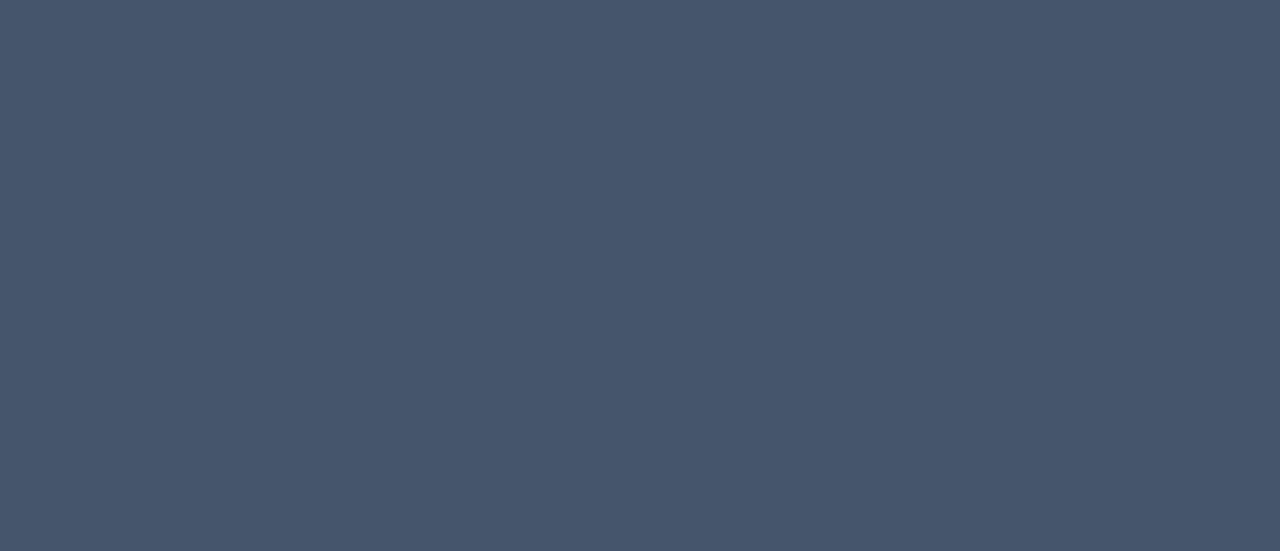
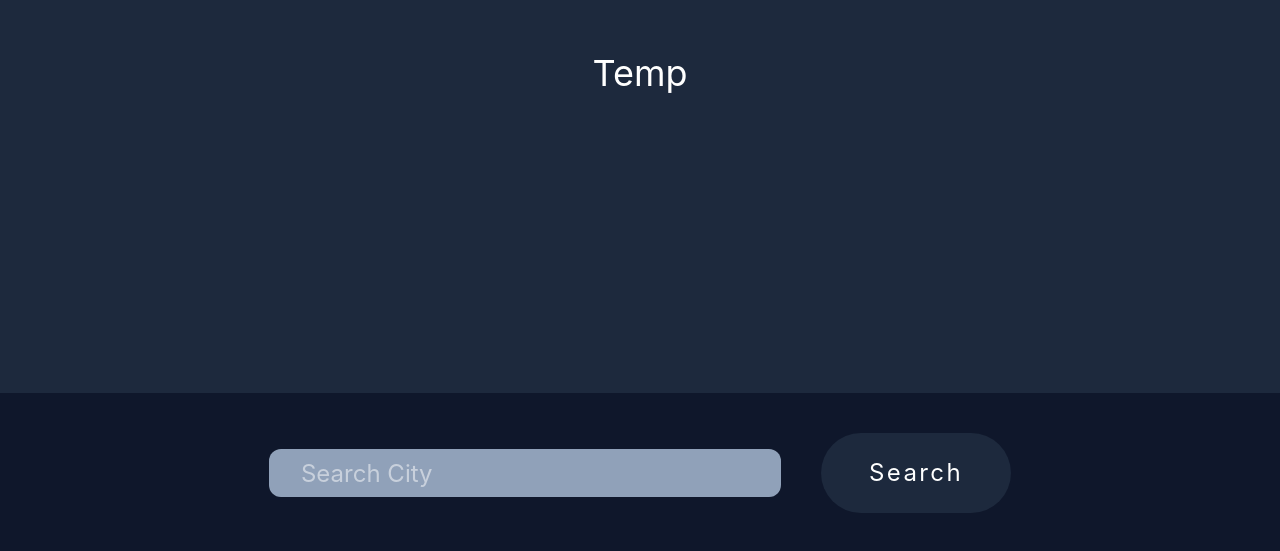
Before and after one commit to skybreakerW/weatherapp, a React (Vite) app: page / in a window 1280 px wide. Shown: the part 247-798 px from the top of the page. Built offline with nearby package versions, Linux system fonts and the light colour scheme.

Commit message:
Added API
Added API to get the latitude and longitude for an entered City

```diff
--- a/src/App.jsx
+++ b/src/App.jsx
@@ -1,11 +1,51 @@
 import { useState } from 'react'
+import Section1 from './components/Section1.jsx'
 
 
 function App() {
-  const [count, setCount] = useState(0)
+  const [location, setLocation] = useState("")
+
+  const [temp, setTemp] = useState()
+  const [speed, setSpeed] = useState()
+  const [humid, setHumid] = useState()
+
+
+  const getCoordinates = async () => {
+    const response = await fetch(
+        `https://nominatim.openstreetmap.org/search?q=${encodeURIComponent(location)}&format=json&limit=1`,
+        {
+            headers: {
+                'User-Agent': 'WeatherApp/1.0'
+            }
+        }
+    );
+    const data = await response.json();
+    const lati = await data[0].lat;
+    const long = await data[0].lon;
+    const loc = await data[0].display_name;
+    setLocation("")
+    console.log(`${lati}`)
+    console.log(`${long}`)
+    console.log(`${loc}`)
+
+  }
 
   return (
-    <div className='min-h-screen bg-slate-600'>
+    <div className='min-h-screen bg-slate-600 text-white'>
+
+     <Section1 />
+
+     <div className='h-[20vh] bg-slate-900 flex justify-center items-center gap-10'>
+
+      <input
+       type="search" value={location} placeholder="Search City" onChange={(e) => {
+        setLocation(e.target.value)
+      }}
+      className='bg-slate-400 w-[40%] h-[30%] rounded-xl text-white outline-none px-8 text-2xl'
+      />
+
+      <button onClick={getCoordinates} className='bg-slate-800 px-12 py-6 rounded-full text-2xl text-white tracking-widest cursor-pointer'>Search</button>
+     </div>
 
     </div>
   )
--- /dev/null
+++ b/src/components/Section1.jsx
@@ -0,0 +1,12 @@
+
+
+const Section1 = () => {
+
+  return (
+    <div className='h-[80vh] bg-slate-800 flex justify-center items-center'>
+      <h1 className='text-4xl'>Temp</h1>
+    </div>
+  )
+}
+
+export default Section1
```
